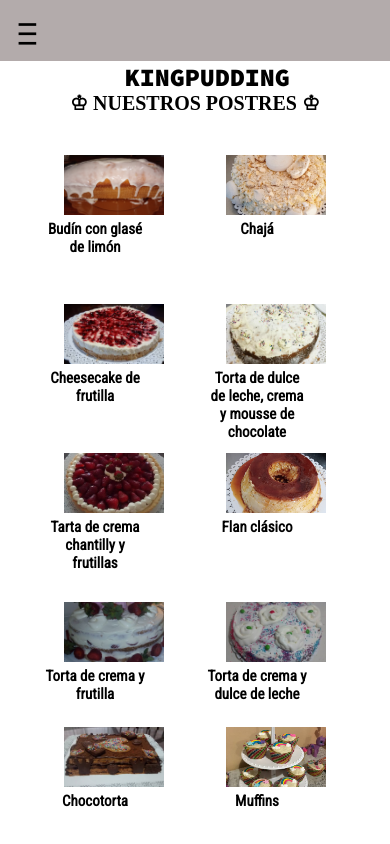
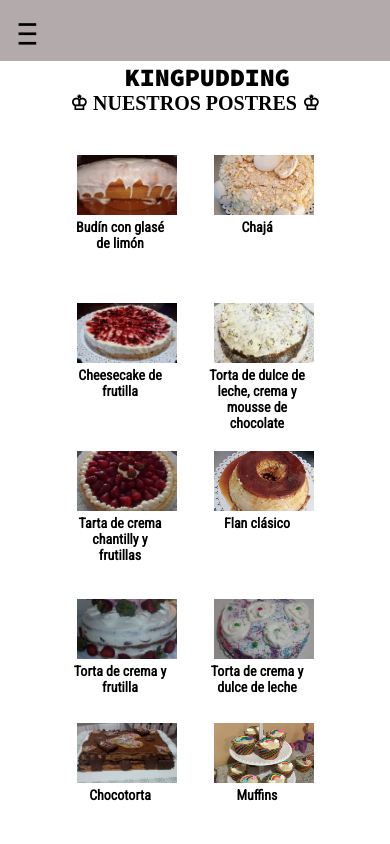
Before and after one commit to maureSs/kingpudding, a React (Create React App) app: page /menu in a window 390 px wide. Shown: the top 844 px of the page. Built offline with nearby package versions, Linux system fonts and the light colour scheme; a web font is replaced by a local one.

Commit message:
kingpudding commit

```diff
--- a/src/components/MenuList.styles.js
+++ b/src/components/MenuList.styles.js
@@ -42,7 +42,7 @@ export const Wrapper = styled.div`
     width: 220px;
     height: 40px;
     @media (max-width: 480px) {
-      font-size: 15px;
+      font-size: 14px;
       width: 100px;
       height: 60px;
     }
--- a/src/index.css
+++ b/src/index.css
@@ -43,8 +43,8 @@
 }
 @media (max-width: 480px) {
   .adjust-menu {
-    max-width: 300px;
-    font-size: 18px;
+    max-width: 250px;
+    font-size: 15px;
     padding: 10px 20px;
   }
 }
```
